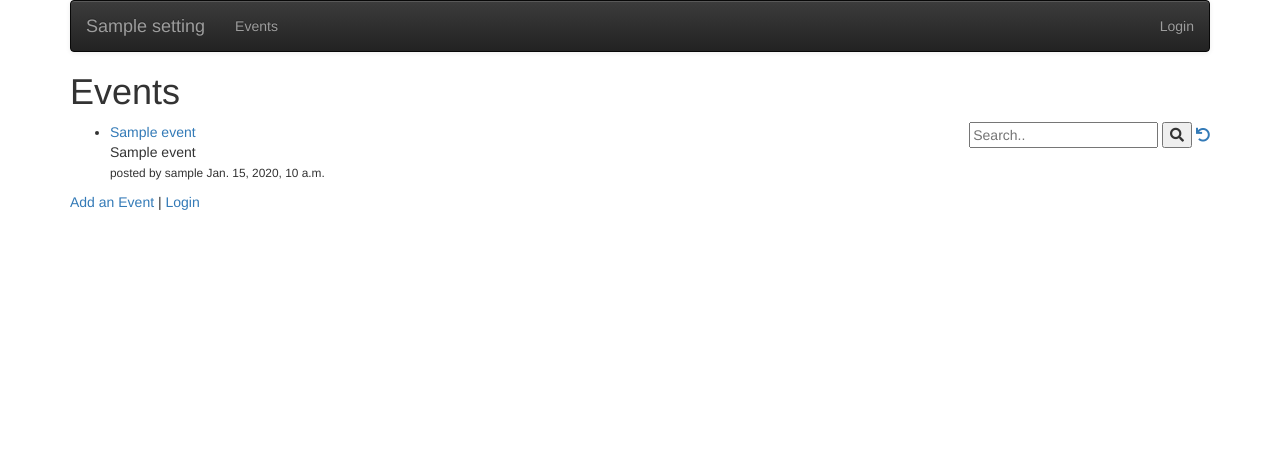
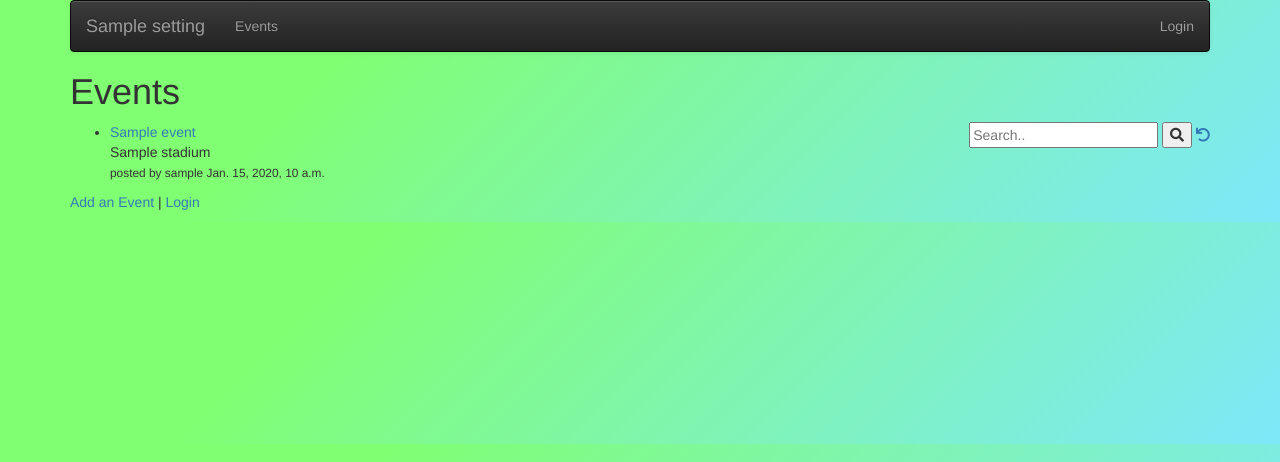
Before and after one commit to AbhishekC20001/Olympics-Django, a Django app: template events/templates/events/event_list.html in a window 1280 px wide. Shown: the top 462 px of the page. Run offline with Django 3.2, Linux system fonts and the light colour scheme; the template is opened without the code that fills it: most values are stand-ins (such as "Sample title", 1, 10 or a date in 2020); some libraries are stand-ins or nearby versions.

Commit message:
added some css and styling

```diff
--- a/events/templates/events/event_list.html
+++ b/events/templates/events/event_list.html
@@ -46,10 +46,10 @@
         <br/>
         {% endif %}
         <div style="left:10px">
-            {% if event.name|length < 100 %}
-                {{ event.name }}
+            {% if event.stadium|length < 100 %}
+                {{ event.stadium }}
             {% else %}
-                {{ event.name|slice:"0:99" }}
+                {{ event.stadium|slice:"0:99" }}
                 <a href="{% url 'events:event_detail'  event.id %}">...</a>
             {% endif %}
         </div>
--- /dev/null
+++ b/home/static/css/stylesheet.css
@@ -0,0 +1,17 @@
+#bg{
+    background-size: 1800px 900px;
+    background-repeat: no-repeat;
+    background-position: top;
+    background-attachment: fixed;
+}
+#wel{
+  font-style: italic;
+    color: gray;
+    padding-left: 40%;
+    padding-top: 25%;
+}
+#every{
+  background-color: #7ee8fa;
+background-image: linear-gradient(315deg, #7ee8fa 0%, #80ff72 74%);
+
+}
--- a/home/templates/base_bootstrap.html
+++ b/home/templates/base_bootstrap.html
@@ -7,7 +7,7 @@
 
 {% load static %}
 
-<link rel="shortcut icon" href="{% static './favicon.ico' %}" />
+<link rel="stylesheet" href="{% static 'css/stylesheet.css'%}" type="text/css">
  <link rel="stylesheet"
      href="https://maxcdn.bootstrapcdn.com/bootstrap/3.4.0/css/bootstrap.min.css"
      crossorigin="anonymous">
@@ -37,7 +37,7 @@
 {% block head %} {% endblock %}
 
  </head>
-<body>
+<body id='every'>
 <div class="container">
 {% block navbar %} {% endblock %}
 {% block welcome %} {% endblock %}
```
Also changed, not shown: events/models.py (+18 -18 lines), home/templates/home/main.html (+6 -2 lines), home/templates/registration/login.html (+7 -2 lines), db.sqlite3, home/static/favicon.ico (renamed from home/static/favicon.ico.ico), home/static/images/stadium.jpg (added).
